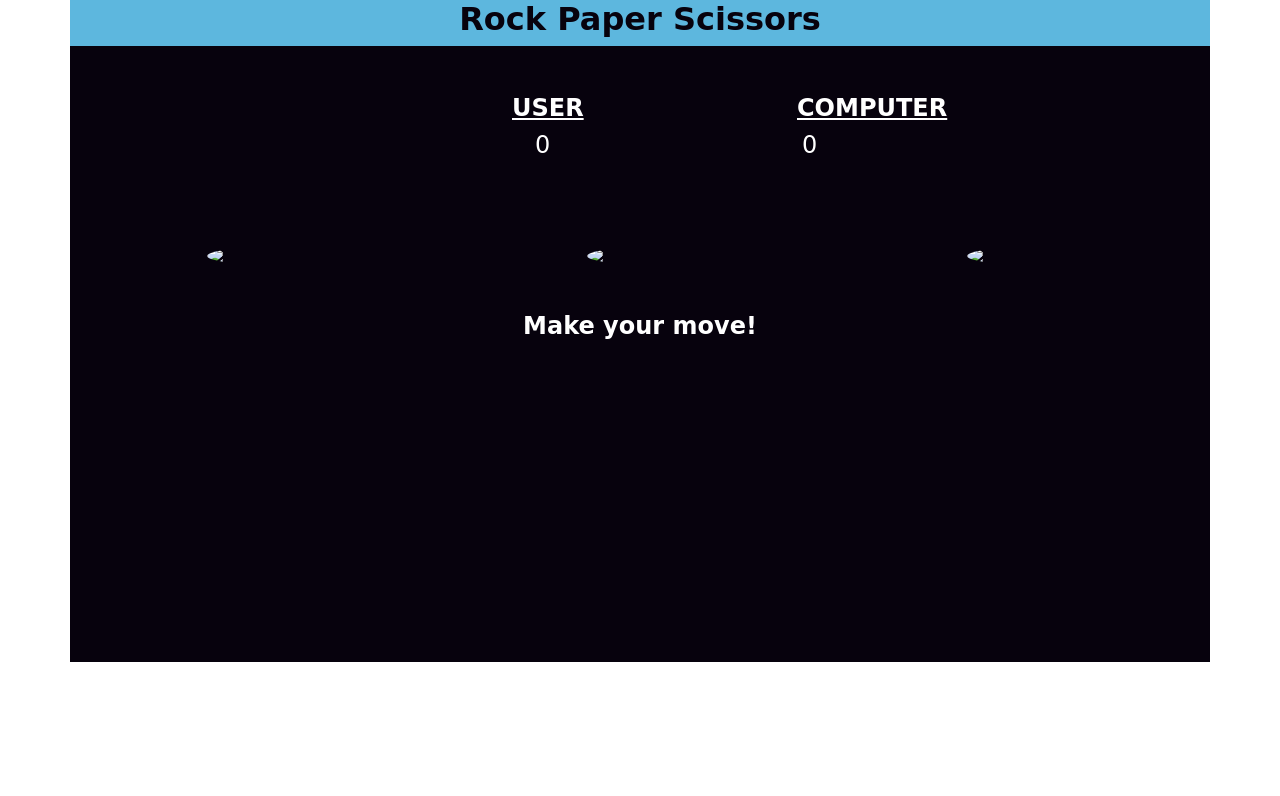
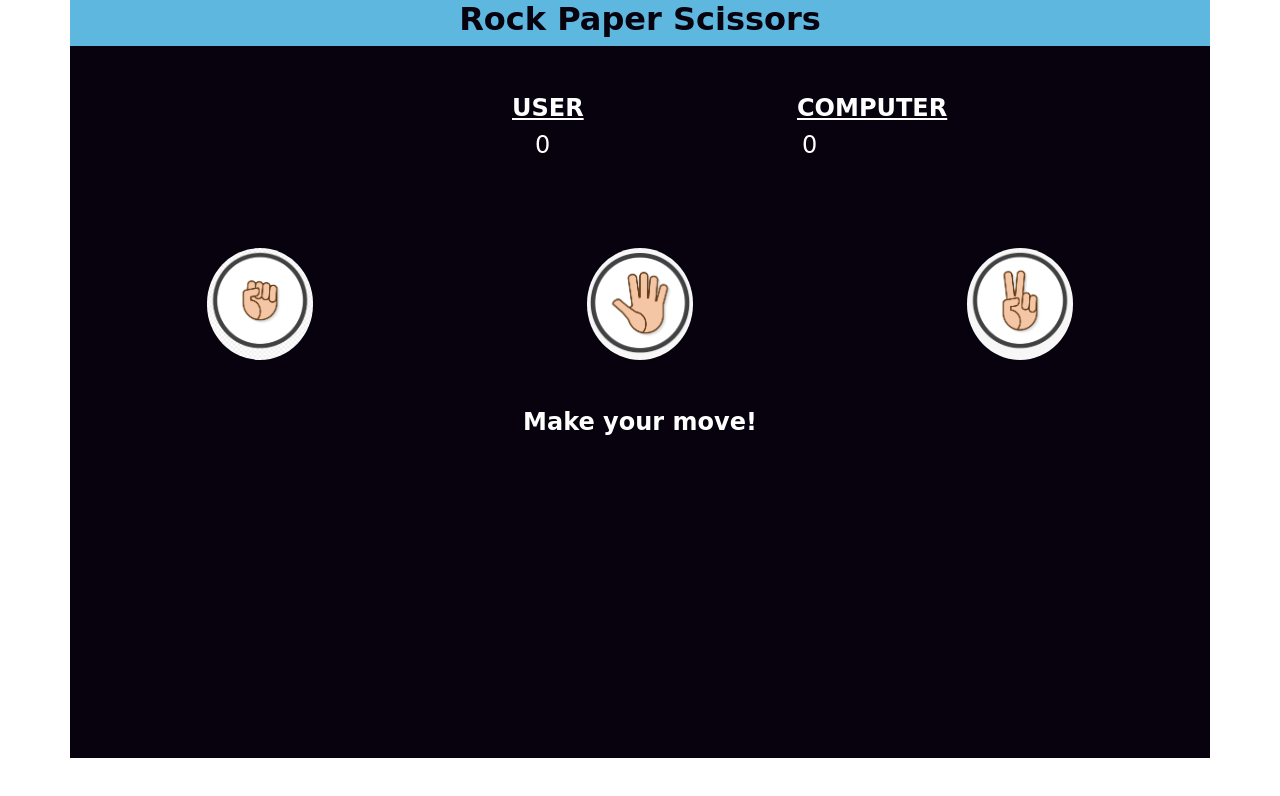
Before and after one commit to ArpitaMallik/RockPaperScissor, a plain HTML site: page index.html in a window 1280 px wide. Drawn offline with nearby package versions, Linux system fonts and the light colour scheme; a web font is replaced by a local one.

Commit message:
Update index.html

```diff
--- a/index.html
+++ b/index.html
@@ -48,15 +48,15 @@
 
         <div class="choices row mb-5">
             <div class="col-4 d-flex align-items-center justify-content-center choice" id="r">
-                <img class="rounded-circle img-fluid " src="../Rock paper scissor/rock2.png">
+                <img class="rounded-circle img-fluid " src="https://github.com/ArpitaMallik/RockPaperScissor/blob/main/rock2.png?raw=true">
             </div>
 
             <div class="col-4 d-flex align-items-center justify-content-center choice" id="p">
-                <img class="rounded-circle img-fluid " src="../Rock paper scissor/paper2.png">
+                <img class="rounded-circle img-fluid " src="https://github.com/ArpitaMallik/RockPaperScissor/blob/main/paper2.png?raw=true">
             </div>
 
             <div class="col-4 d-flex align-items-center justify-content-center choice" id="s">
-                <img class="rounded-circle img-fluid " src="../Rock paper scissor/scissor2.png">
+                <img class="rounded-circle img-fluid " src="https://github.com/ArpitaMallik/RockPaperScissor/blob/main/scissor2.png?raw=true">
             </div>
         </div>
 
```
